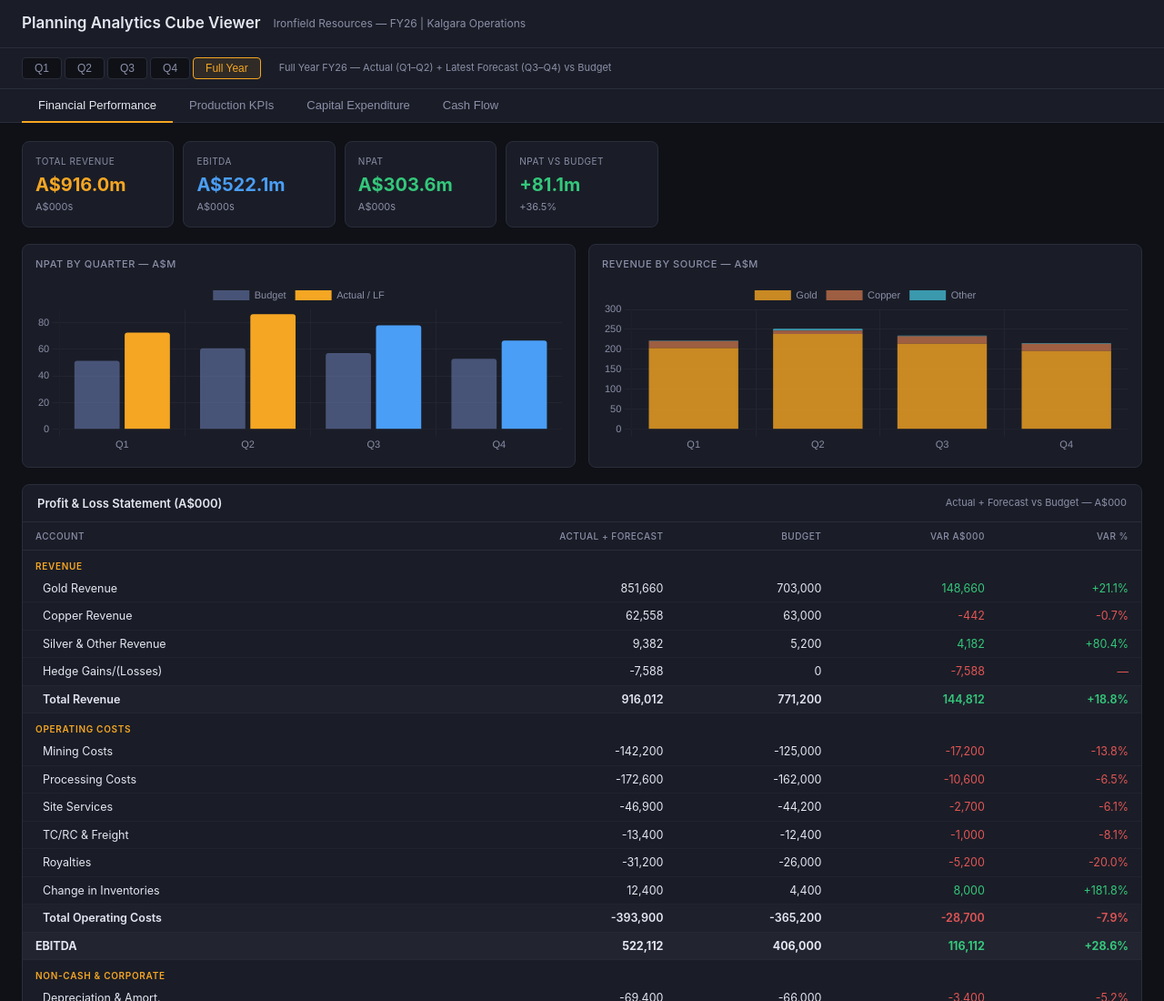
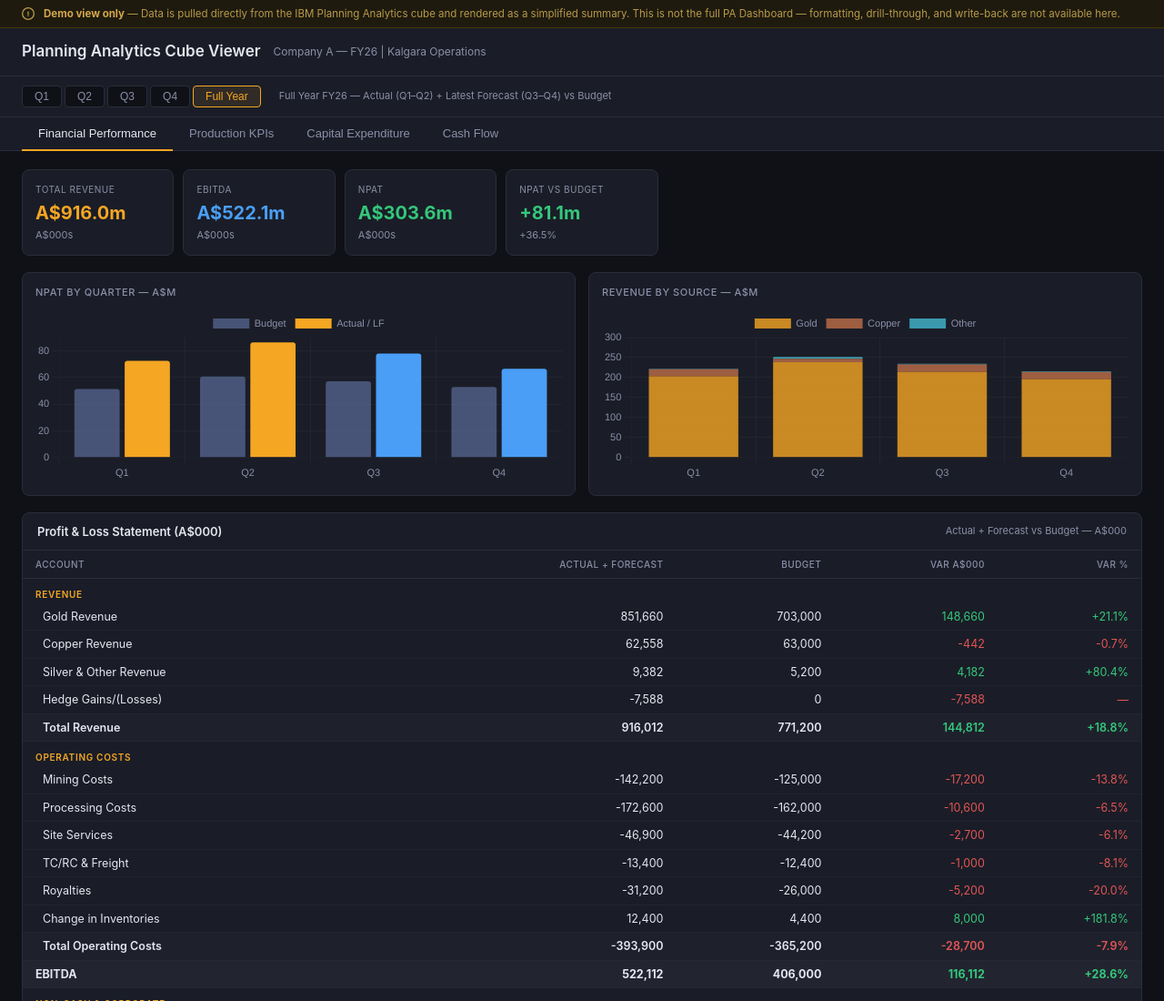
Before and after one commit to cooi123/agentic_planning_analytic_demo, a plain HTML site: page planning-analytics/viewer.html in a window 1280 px wide. Shown: the top 1100 px of the page at 91% size. Drawn offline with nearby package versions, Linux system fonts and the light colour scheme.

Commit message:
update pa viewer dashbaord

```diff
--- a/planning-analytics/viewer.html
+++ b/planning-analytics/viewer.html
@@ -69,9 +69,14 @@
 </head>
 <body>
 
+<div style="background:#1e1a0e;border-bottom:1px solid #4a3800;padding:7px 24px;display:flex;align-items:center;gap:10px;font-size:11.5px;color:#b89a4a;">
+  <svg width="14" height="14" viewBox="0 0 16 16" fill="none" style="flex-shrink:0" xmlns="http://www.w3.org/2000/svg"><path d="M8 1.5a6.5 6.5 0 1 0 0 13 6.5 6.5 0 0 0 0-13ZM0 8a8 8 0 1 1 16 0A8 8 0 0 1 0 8Zm8-3a.75.75 0 0 1 .75.75v3a.75.75 0 0 1-1.5 0v-3A.75.75 0 0 1 8 5Zm0 6.5a.875.875 0 1 1 0-1.75.875.875 0 0 1 0 1.75Z" fill="#b89a4a"/></svg>
+  <span><strong style="color:#d4a84b;">Demo view only</strong> &mdash; Data is pulled directly from the IBM Planning Analytics cube and rendered as a simplified summary. This is not the full PA Dashboard &mdash; formatting, drill-through, and write-back are not available here.</span>
+</div>
+
 <header>
   <h1>Planning Analytics Cube Viewer</h1>
-  <span>Ironfield Resources &mdash; FY26 | Kalgara Operations</span>
+  <span>Company A &mdash; FY26 | Kalgara Operations</span>
 </header>
 
 <div class="toolbar">
```
